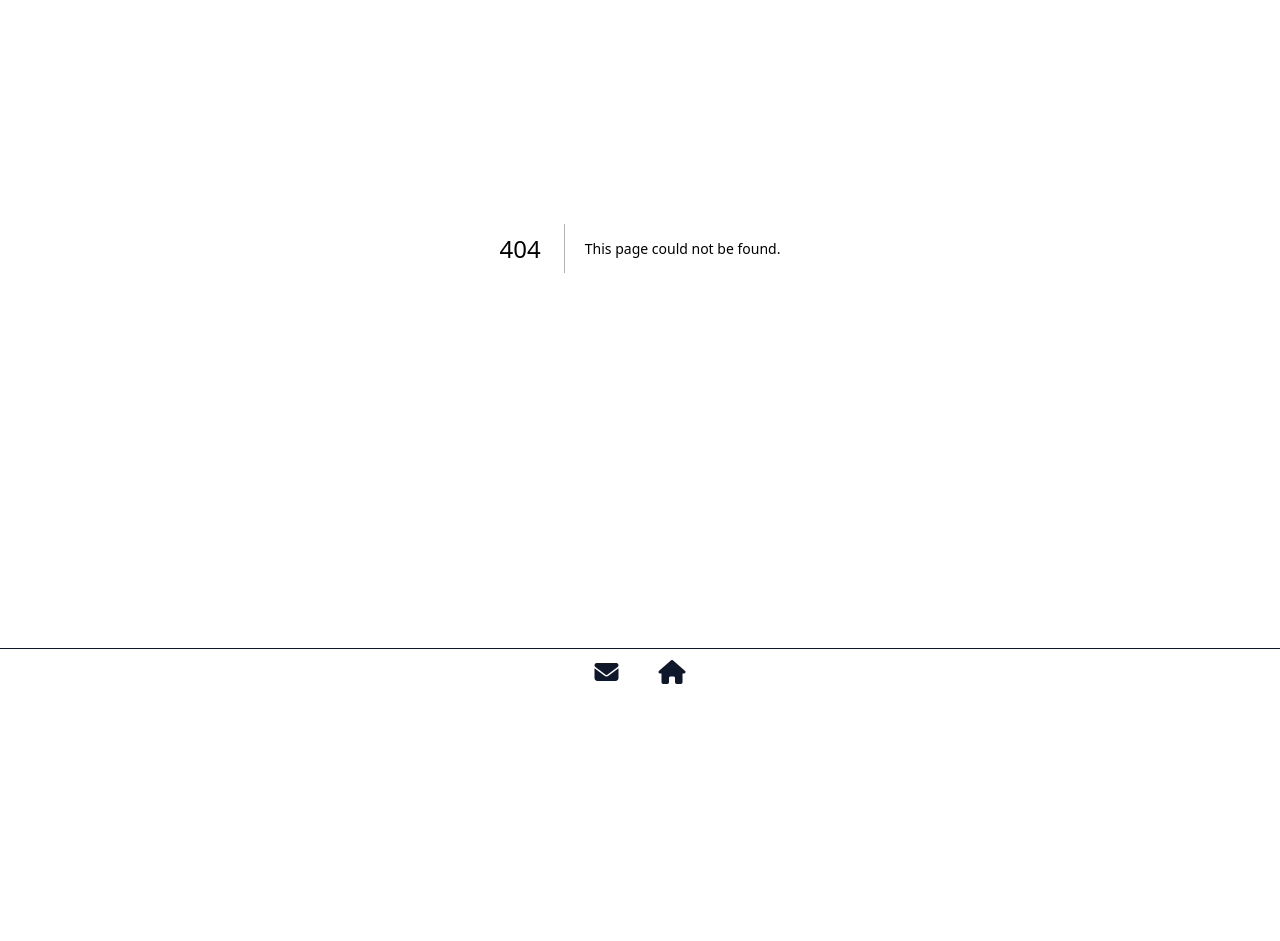
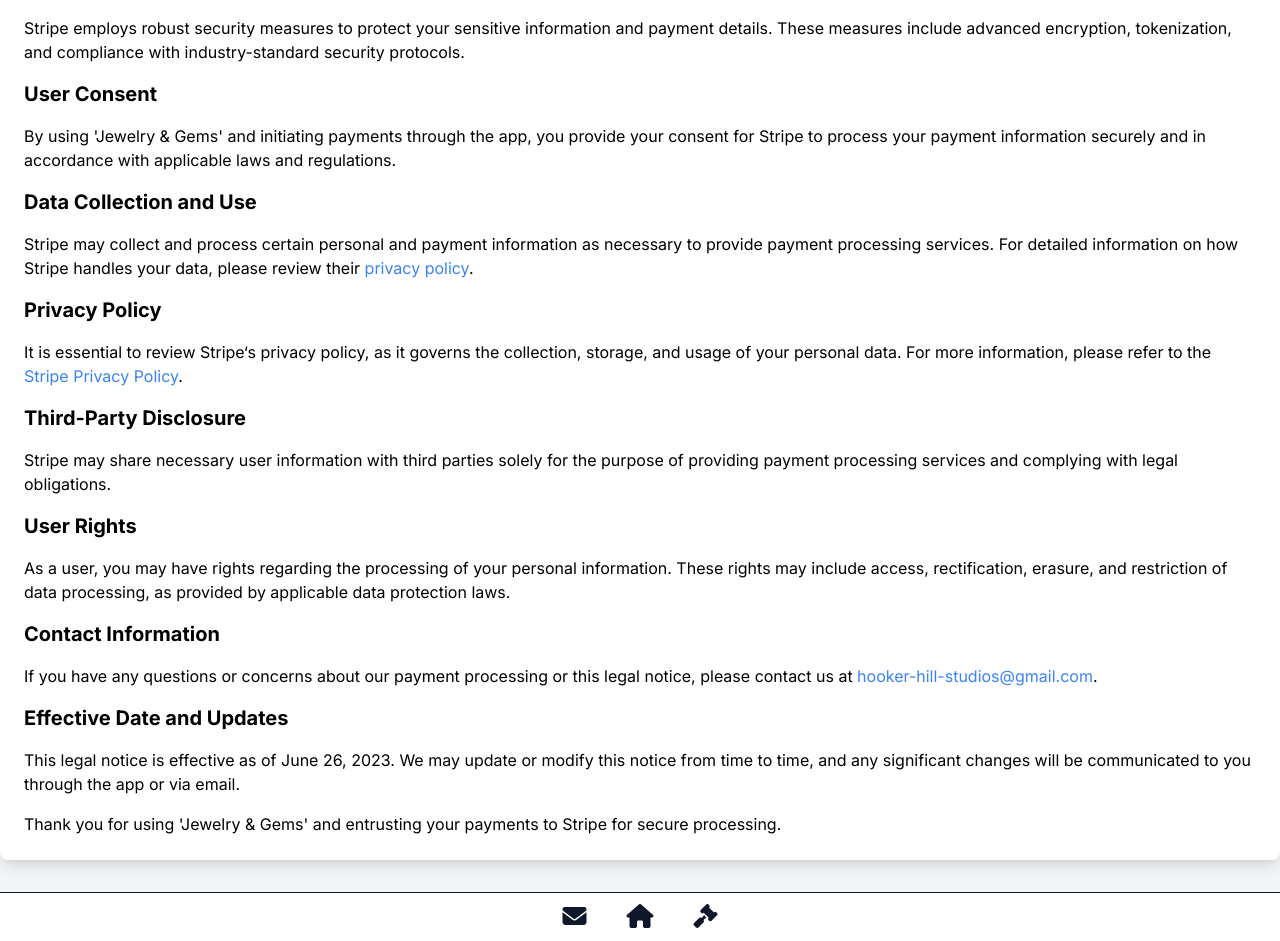
Before and after one commit to JRH89/nextjs-store, a Next.js app: page /LegalNotice in a window 1280 px wide. Before the commit this address had no page. Shown: the part 225-1166 px from the top of the page. Before the commit the page ends 922 px from the top, so only its background shows below. Built offline with nearby package versions, Linux system fonts and the light colour scheme.

Commit message:
legal notice

```diff
--- /dev/null
+++ b/app/LegalNotice/page.js
@@ -0,0 +1,62 @@
+import React from 'react'
+import Head from 'next/head'
+
+function LegalNotice() {
+	return (
+		<>
+			<div class="bg-gray-100">
+				<div class="container mx-auto py-8">
+					<h1 class="text-3xl font-bold mb-8">Secure Payment Processing Legal Notice</h1>
+
+					<div class="bg-white p-6 rounded-lg shadow-lg">
+						<h2 class="text-xl font-bold mb-4">Security Measures</h2>
+						<p class="mb-4">
+							Stripe employs robust security measures to protect your sensitive information and payment details. These measures include advanced encryption, tokenization, and compliance with industry-standard security protocols.
+						</p>
+
+						<h2 class="text-xl font-bold mb-4">User Consent</h2>
+						<p class="mb-4">
+							By using &apos;Jewelry & Gems&apos; and initiating payments through the app, you provide your consent for Stripe to process your payment information securely and in accordance with applicable laws and regulations.
+						</p>
+
+						<h2 class="text-xl font-bold mb-4">Data Collection and Use</h2>
+						<p class="mb-4">
+							Stripe may collect and process certain personal and payment information as necessary to provide payment processing services. For detailed information on how Stripe handles your data, please review their <a href="https://stripe.com/legal/privacy-center#what-is-stripe-js" class="text-blue-500">privacy policy</a>.
+						</p>
+
+						<h2 class="text-xl font-bold mb-4">Privacy Policy</h2>
+						<p class="mb-4">
+							It is essential to review Stripe&lsquo;s privacy policy, as it governs the collection, storage, and usage of your personal data. For more information, please refer to the <a href="https://stripe.com/legal/privacy-center#what-is-stripe-js" class="text-blue-500">Stripe Privacy Policy</a>.
+						</p>
+
+						<h2 class="text-xl font-bold mb-4">Third-Party Disclosure</h2>
+						<p class="mb-4">
+							Stripe may share necessary user information with third parties solely for the purpose of providing payment processing services and complying with legal obligations.
+						</p>
+
+						<h2 class="text-xl font-bold mb-4">User Rights</h2>
+						<p class="mb-4">
+							As a user, you may have rights regarding the processing of your personal information. These rights may include access, rectification, erasure, and restriction of data processing, as provided by applicable data protection laws.
+						</p>
+
+						<h2 class="text-xl font-bold mb-4">Contact Information</h2>
+						<p class="mb-4">
+							If you have any questions or concerns about our payment processing or this legal notice, please contact us at <a href="mailto:hooker-hill-studios@gmail.com" class="text-blue-500">hooker-hill-studios@gmail.com</a>.
+						</p>
+
+						<h2 class="text-xl font-bold mb-4">Effective Date and Updates</h2>
+						<p class="mb-4">
+							This legal notice is effective as of June 26, 2023. We may update or modify this notice from time to time, and any significant changes will be communicated to you through the app or via email.
+						</p>
+
+						<p>
+							Thank you for using &apos;Jewelry & Gems&apos; and entrusting your payments to Stripe for secure processing.
+						</p>
+					</div>
+				</div>
+			</div>
+		</>
+	)
+}
+
+export default LegalNotice
--- a/app/layout.js
+++ b/app/layout.js
@@ -39,7 +39,9 @@
           <Link className="text-slate-900 text-center text-xl md:text-2xl font-medium hover:scale-90 hover:opacity-60 duration-300" href={'https://hooker-hill-studios.vercel.app'} target='_blank'>
             <i className='fa fa-home'></i>
           </Link>
-
+          <Link className="text-slate-900 text-center text-xl md:text-2xl font-medium hover:scale-90 hover:opacity-60 duration-300" href={'/LegalNotice'}>
+            <i className='fa fa-legal'></i>
+          </Link>
         </footer>
         <div id='portal'></div>
       </body>
```
